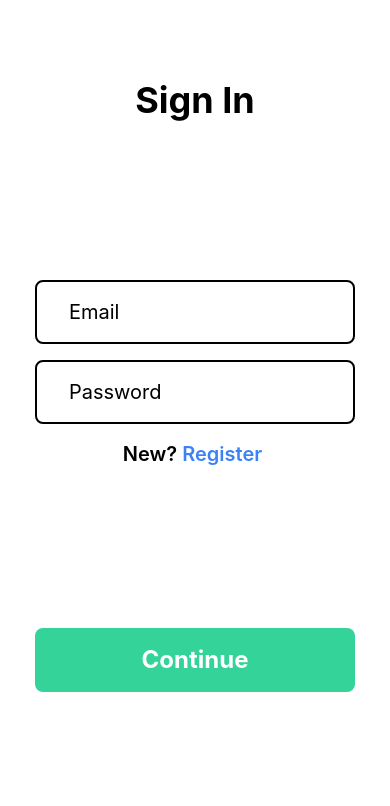
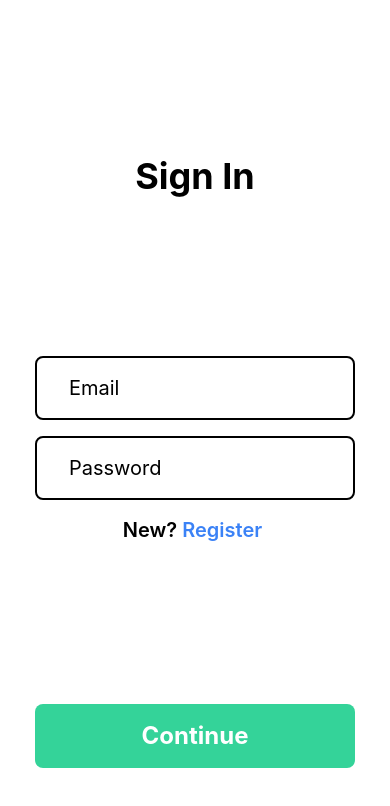
Before and after one commit to enkyuan/junjo, a React Native app: screen / in a window 390 px wide. Shown: the top 806 px of the page. Built offline with nearby package versions, Linux system fonts and the light colour scheme.

Commit message:
unknown twrnc on app.tsx resolved

```diff
--- a/App.tsx
+++ b/App.tsx
@@ -6,7 +6,7 @@ import SignUp from "./src/pages/SignUp";
 
 export default function App() {
   return (
-    <View style={tw`flex-1 items-center jusify-center`}>
+    <View style={tw`flex-1 items-center justify-center`}>
       <SignIn />
       <StatusBar style="auto" />
     </View>
```
